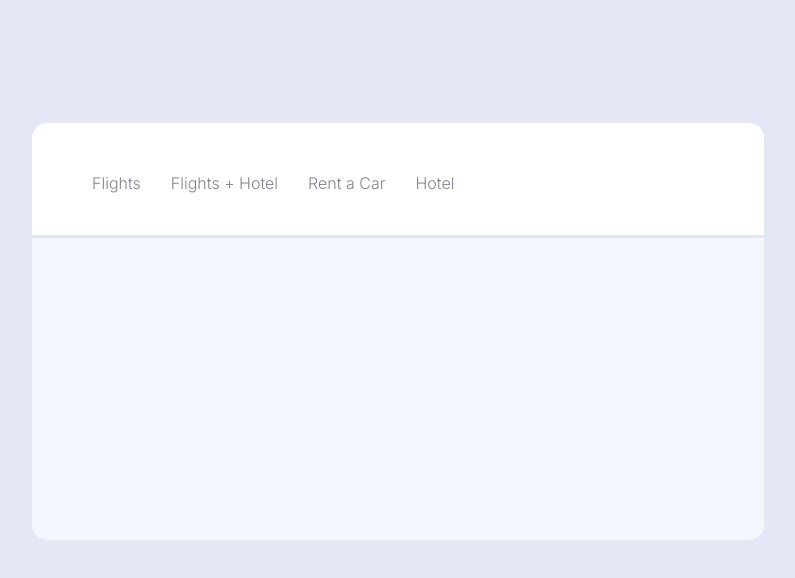
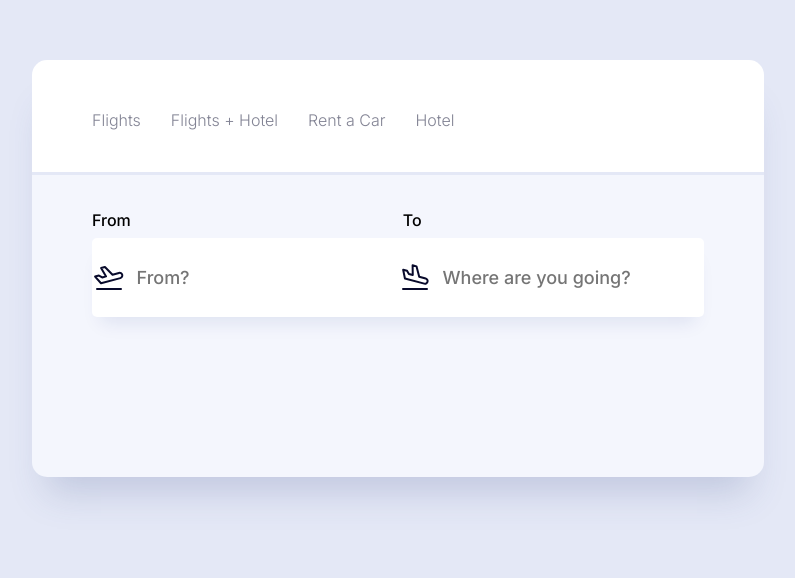
Before and after one commit to memins/flight-search, a plain HTML site: page index.html in a window 1280 px wide. Shown: the part 130-708 px from the top of the page, without its empty margins (242-1037 px from the left). Drawn offline with Linux system fonts and the light colour scheme.

Commit message:
added input field

```diff
--- a/index.html
+++ b/index.html
@@ -18,7 +18,31 @@
       </div>
 
       <div class="search-input">
-        <!-- <input type="text" placeholder="Search..."> -->
+
+       <div class="input-field" >
+        <div class="title">
+          <p>From</p>
+          <p>To</p>
+        </div>
+         <div class="inputs">
+
+         <div class="input">
+          <svg width="32" height="32" viewBox="0 0 32 32" fill="none" xmlns="http://www.w3.org/2000/svg">
+            <path d="M19.5186 13.6768L25.9581 11.9514C26.6413 11.7683 27.3691 11.8642 27.9816 12.2178C28.5941 12.5714 29.0411 13.1538 29.2241 13.837C29.4072 14.5201 29.3113 15.248 28.9577 15.8605C28.6041 16.473 28.0216 16.9199 27.3385 17.103L8.01997 22.2794L2.08571 15.5872L5.94942 14.552L9.2154 16.4376L13.0791 15.4023L8.08766 7.07717L11.9514 6.04189L19.5186 13.6768Z" stroke="#080A2B" stroke-width="2" stroke-linecap="round" stroke-linejoin="round"/>
+            <path d="M4 28H28" stroke="#080A2B" stroke-width="2" stroke-linecap="round" stroke-linejoin="round"/>
+          </svg>
+          <input type="text" class="search-input-field" placeholder="From?" id="search-input-field" name="search-input-field" value="" autocomplete="off" autocorrect="off" autocapitalize="off" spellcheck="false" />
+         </div>
+
+         <div class="input">
+          <svg width="32" height="32" viewBox="0 0 32 32" fill="none" xmlns="http://www.w3.org/2000/svg">
+            <path d="M20.2088 15.7474L26.6483 17.4728C27.3314 17.6559 27.9139 18.1028 28.2675 18.7153C28.6211 19.3278 28.717 20.0557 28.5339 20.7388C28.3509 21.422 27.9039 22.0044 27.2914 22.358C26.6789 22.7117 25.9511 22.8075 25.2679 22.6244L5.9494 17.4481L4.15625 8.68537L8.01996 9.72065L9.90557 12.9866L13.7693 14.0219L13.6091 4.31642L17.4728 5.35169L20.2088 15.7474Z" stroke="#080A2B" stroke-width="2" stroke-linecap="round" stroke-linejoin="round"/>
+            <path d="M4 28H28" stroke="#080A2B" stroke-width="2" stroke-linecap="round" stroke-linejoin="round"/>
+          </svg>
+          <input type="text" class="search-input-field" placeholder="Where are you going?" id="search-input-field" name="search-input-field" value="" autocomplete="off" autocorrect="off" autocapitalize="off" spellcheck="false" />
+         </div>
+        </div>
+       </div>
       </div>
 
     </div>
--- a/style.css
+++ b/style.css
@@ -10,7 +10,7 @@ html, body {
     display: flex;
     justify-content: center;
     align-items: center;
-    margin-top: 20%;
+    margin-top: 15%;
 }
 
 .search-box{
@@ -18,6 +18,7 @@ html, body {
     height: 412px;
     background-color: #FFFFFF;
     border-radius: 15px;
+    box-shadow: 0px 35px 35px -15px rgba(61, 78, 137, 0.21);
 }
 
 .search-menu {
@@ -47,6 +48,7 @@ button:hover, button:active, button:focus {
     border-bottom: 3px solid black;
     z-index: 1;
     opacity: unset;
+    padding: 0 0 42px 0;
 }
 
 .search-input{
@@ -59,3 +61,49 @@ button:hover, button:active, button:focus {
     top: -3px;
     border-top: 3px solid #E4E8F6;
 }
+
+.title {
+    display: flex;
+    margin: 35px 0 8px 0;
+}
+
+.title > p {
+   margin: unset;
+}
+
+.title > p:first-child {
+    margin-right: 272px;
+}
+
+.input-field{
+    display: flex;
+    flex-direction: column;
+    width: 612px;
+    margin-left: 60px;
+}
+
+.inputs{
+    display: flex;
+    align-items: center;
+    justify-content: space-around;
+    background: #FFFFFF;
+    box-shadow: 0px 14px 18px -9px rgba(17, 42, 131, 0.1);
+    border-radius: 5px;
+    width: 612px;
+    height: 79px;
+}
+
+.input{
+    display: flex;
+    align-items: center;
+}
+
+input {
+    border: none;
+    margin-left: 10px;
+    font-size: 18px;
+}
+
+input:focus{
+    outline: none;
+}
```
Also changed, not shown: assets/from.svg (added), assets/to.svg (added).
